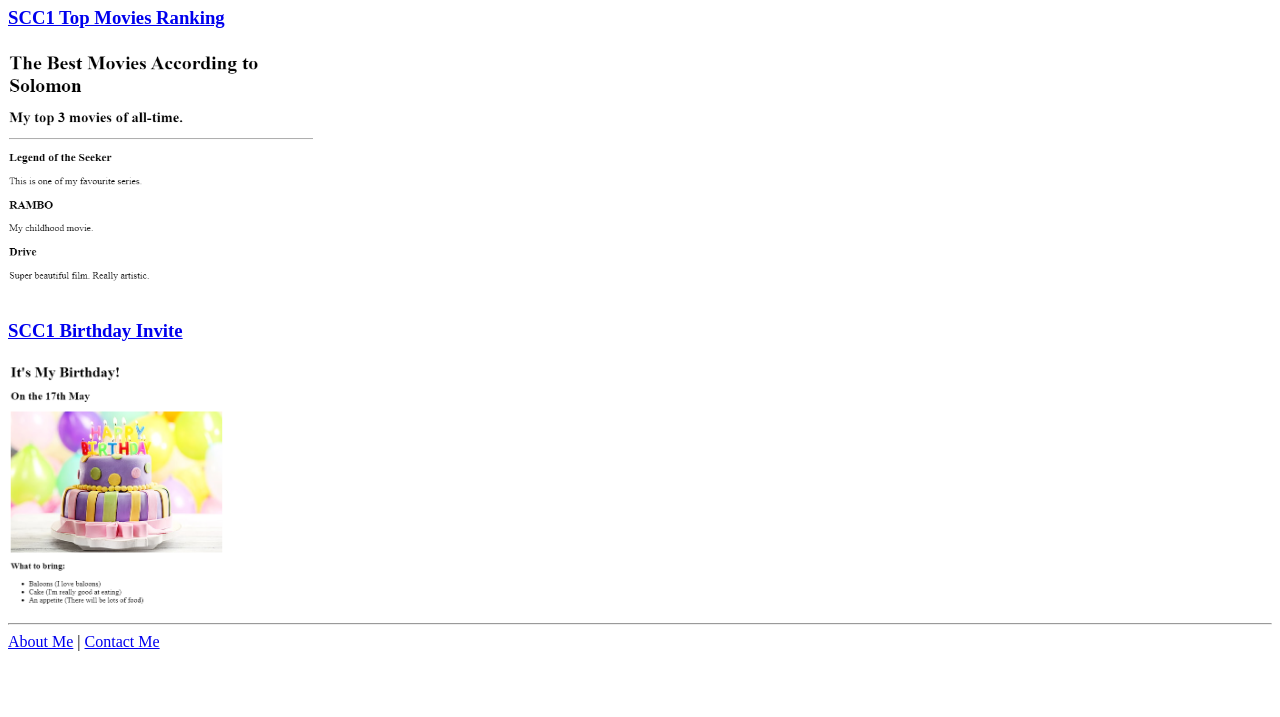
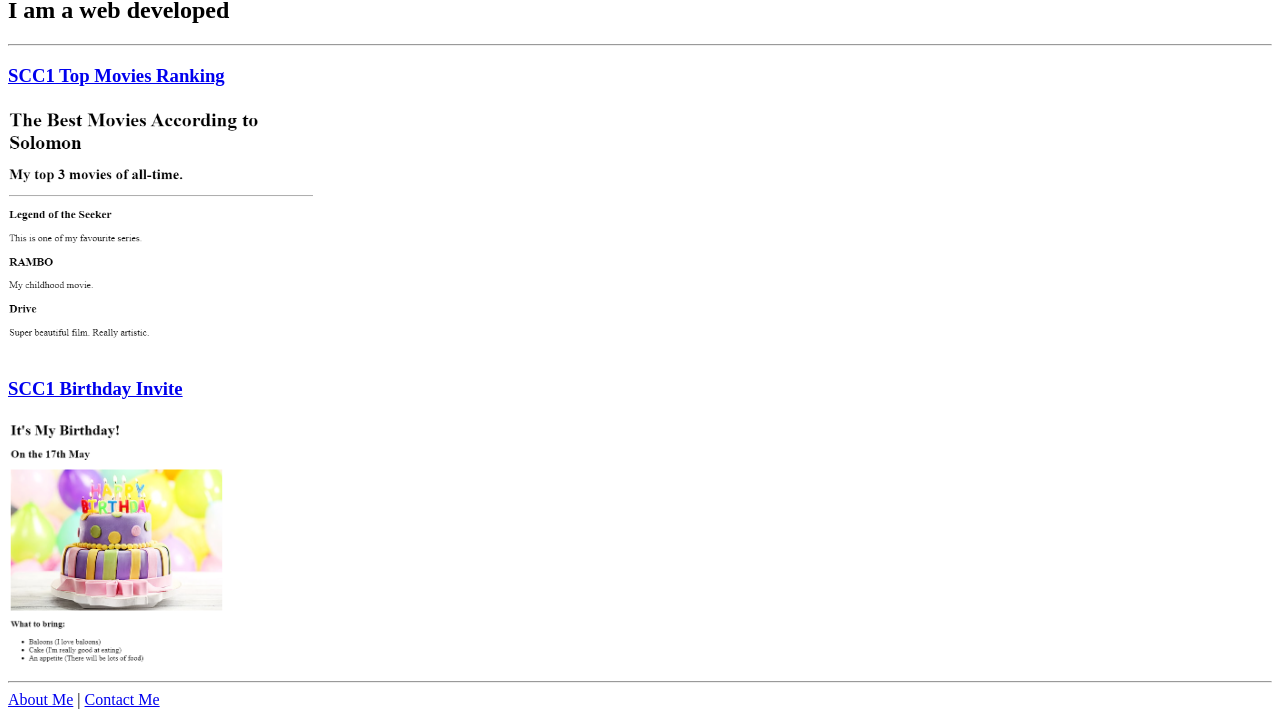
Before and after one commit to okpehgroup/html-portfolio, a plain HTML site: page index.html in a window 1280 px wide. Shown: the part 83-800 px from the top of the page. Drawn offline with Linux system fonts and the light colour scheme.

Commit message:
Update index.html

```diff
--- a/index.html
+++ b/index.html
@@ -1,16 +1,15 @@
-<!-- TODO 1: Create the HTML Boilerplate -->
 <!DOCTYPE html>
-
 <html lang="en">
 
 <head>
     <meta charset="UTF-8">
     <title>SCC1 Portfolio</title>
 </head>
-<hr/>
 
 <body>
     <h1>SCC1 Portfolio</h1>
+    <h2> I am a web developed</h2>
+    <hr />
     <h3>
     <a href="./public/movie-ranking.html">SCC1 Top Movies Ranking</a>
     </h3>
@@ -19,7 +18,6 @@
     <a href="./public/birthday-invite.html">SCC1 Birthday Invite</a>
     </h3>
     <img src="./assets/images/my-birthday-invite.png" alt="Birthday invite preview" height="250">
-
     <hr/>
     <a href="./public/about.html">About Me</a> | <a href="./public/contact.html">Contact Me</a>
 </body>
```
